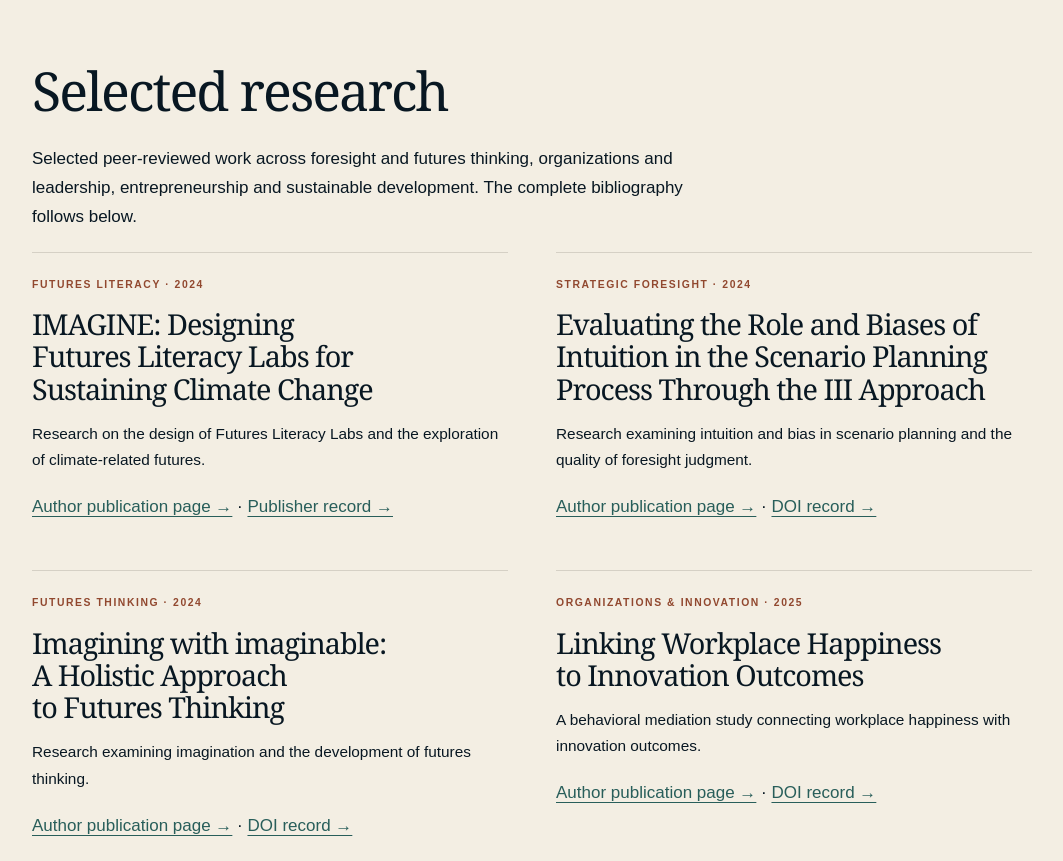
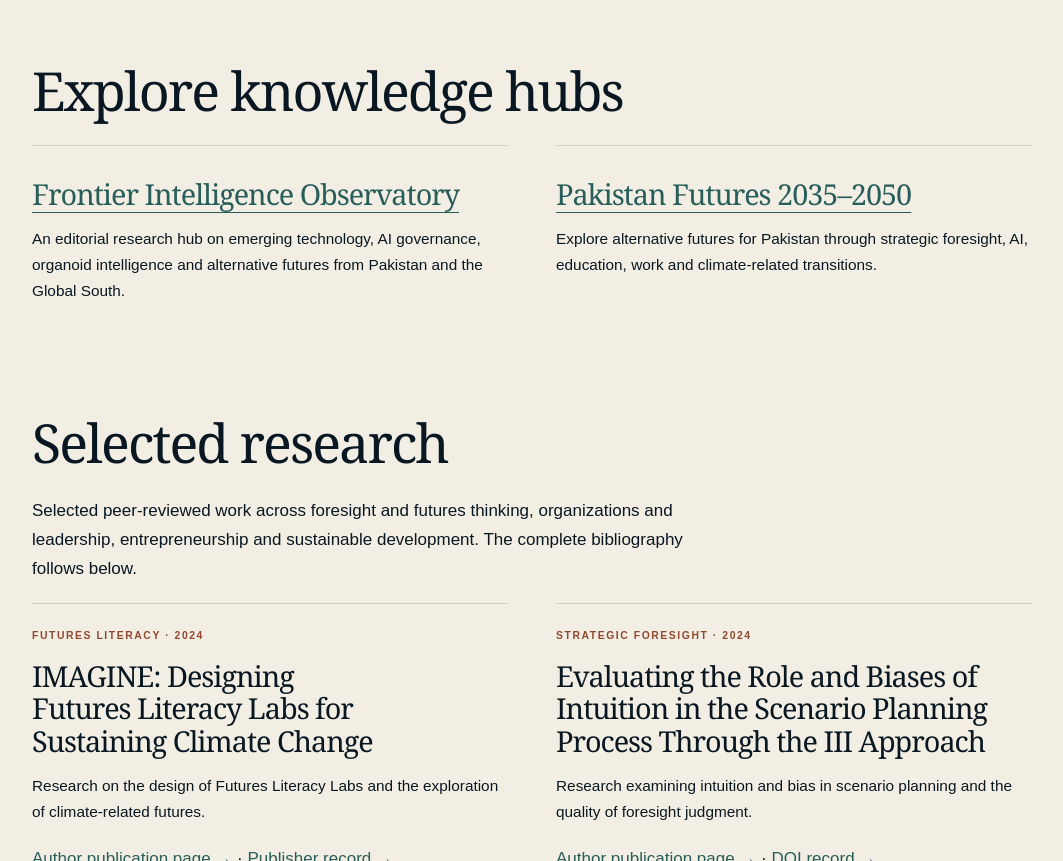
Before and after one commit to salmankhatani-web/salman-khatani-personal-website, a plain HTML site: page research/index.html in a window 1280 px wide. Shown: the part 1511-2372 px from the top of the page, without its empty margins (108-1171 px from the left). Drawn offline with Linux system fonts and the light colour scheme.

Commit message:
Link knowledge hubs from research collection

```diff
--- a/research/index.html
+++ b/research/index.html
@@ -33,6 +33,7 @@
 <article class="panel"><h3>Organoid intelligence and emerging futures</h3><p>An exploratory research interest examining donor consent and governance questions around biological computing. The published commentary is not evidence of laboratory experimentation.</p><a href="../insights/organoid-intelligence-and-consent/">Read the classroom case →</a></article>
 <article class="panel"><h3>International research collaboration</h3><p>Enquiries are welcome from researchers and institutions interested in foresight, AI governance, education and organisational research. Include your research question, proposed roles, timeline and publication or funding objectives.</p><a href="../#contact">Discuss a research collaboration →</a> · <a href="../professional-record/">Explore documented professional evidence →</a></article>
 </div>
+<h2>Explore knowledge hubs</h2><div class="grid"><article class="panel"><h3><a href="../frontier-intelligence/">Frontier Intelligence Observatory</a></h3><p>An editorial research hub on emerging technology, AI governance, organoid intelligence and alternative futures from Pakistan and the Global South.</p></article><article class="panel"><h3><a href="../pakistan-futures-2050/">Pakistan Futures 2035–2050</a></h3><p>Explore alternative futures for Pakistan through strategic foresight, AI, education, work and climate-related transitions.</p></article></div>
 <h2 id="selected-research">Selected research</h2>
 <p>Selected peer-reviewed work across foresight and futures thinking, organizations and leadership, entrepreneurship and sustainable development. The complete bibliography follows below.</p>
 <div class="grid">
```
